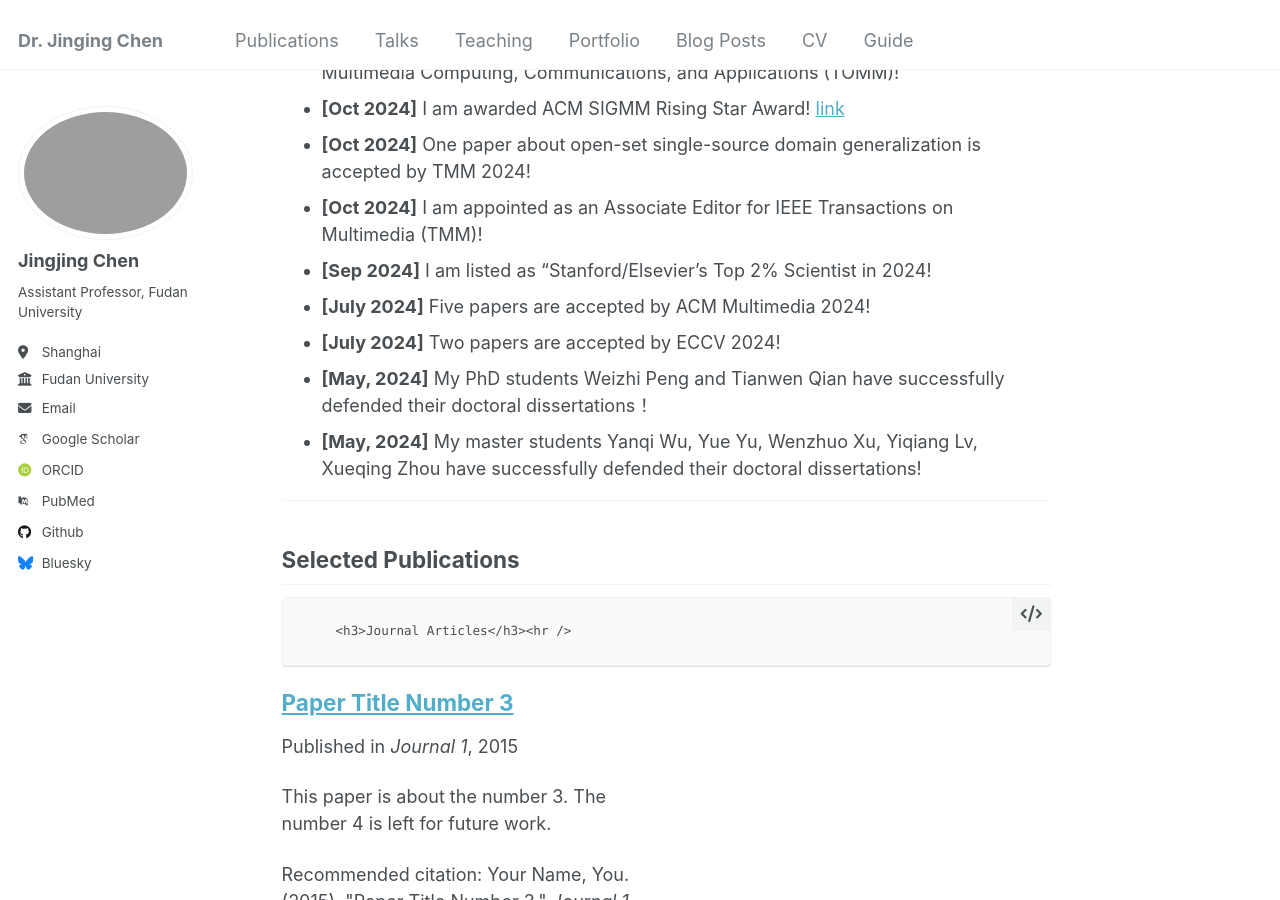
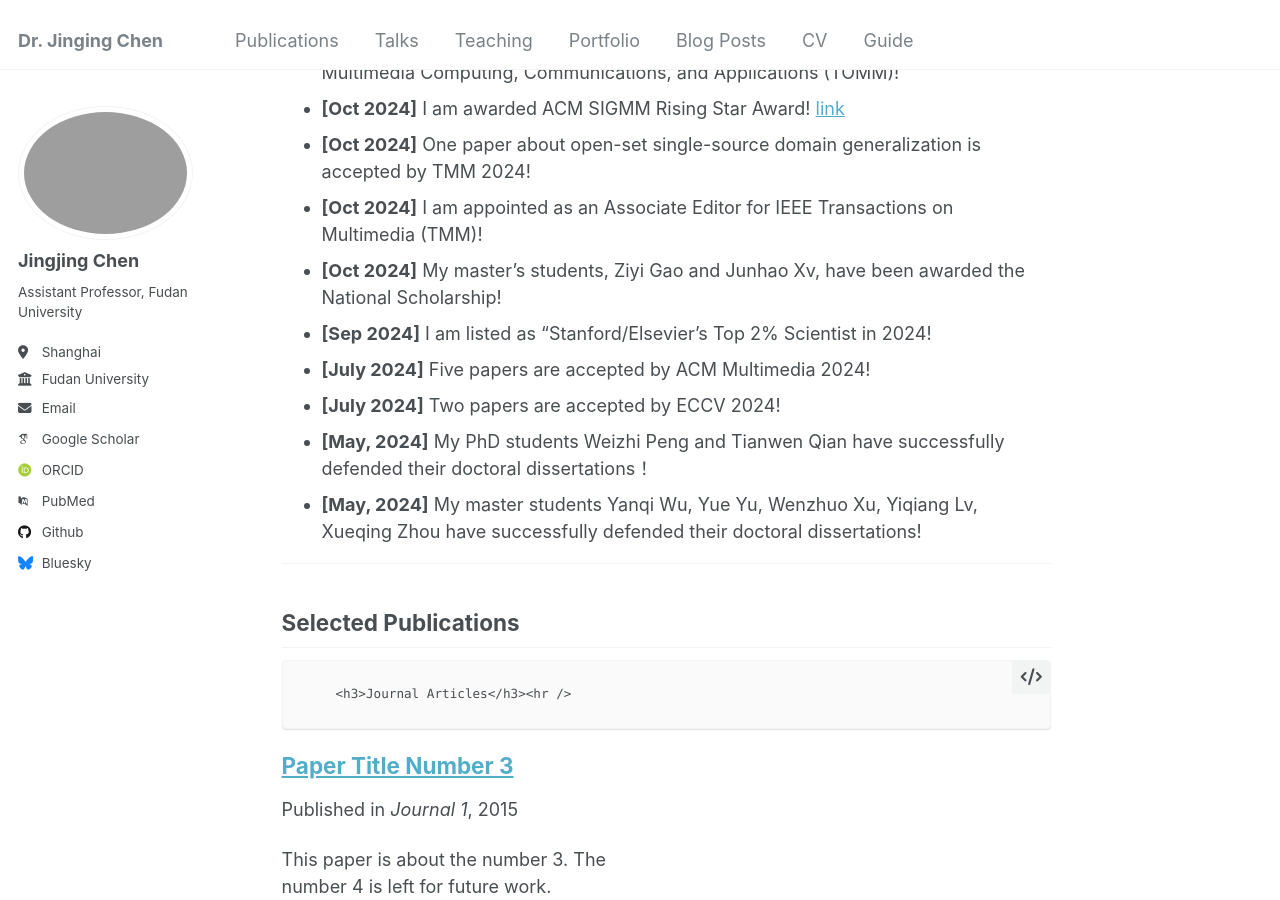
Before and after one commit to jingjing1/homepage, a Jekyll site: the page built from _pages/about.md, in a window 1280 px wide and 900 px high, scrolled down 760 px. Built offline with Jekyll 4.4.1, drawn with Linux system fonts in a browser that asks for light colours; some web fonts are replaced.

Commit message:
Update about.md

```diff
--- a/_pages/about.md
+++ b/_pages/about.md
@@ -28,6 +28,7 @@ I am currently an Associate Professor at the School of Computer Science, Fudan U
 * **[Oct 2024]** I am awarded ACM SIGMM Rising Star Award! [link](http://www.sigmm.org/news/sigmm_rising_star_award_2024)
 * **[Oct 2024]** One paper about open-set single-source domain generalization is accepted by TMM 2024!
 * **[Oct 2024]** I am appointed as an Associate Editor for IEEE Transactions on Multimedia (TMM)!
+* **[Oct 2024]** My master’s students, Ziyi Gao and Junhao Xv, have been awarded the National Scholarship!
 * **[Sep 2024]** I am listed as “Stanford/Elsevier’s Top 2% Scientist in 2024!
 * **[July 2024]** Five papers are accepted by ACM Multimedia 2024!
 * **[July 2024]** Two papers are accepted by ECCV 2024!
```
